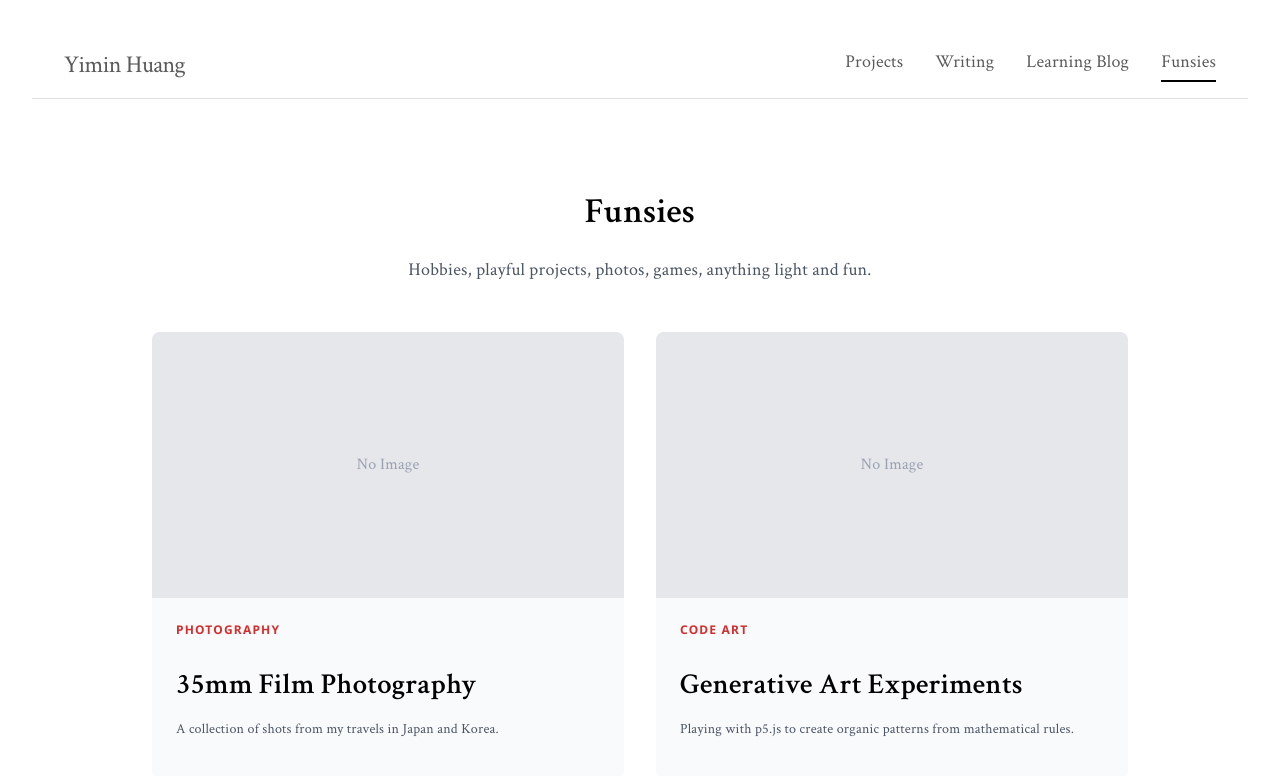
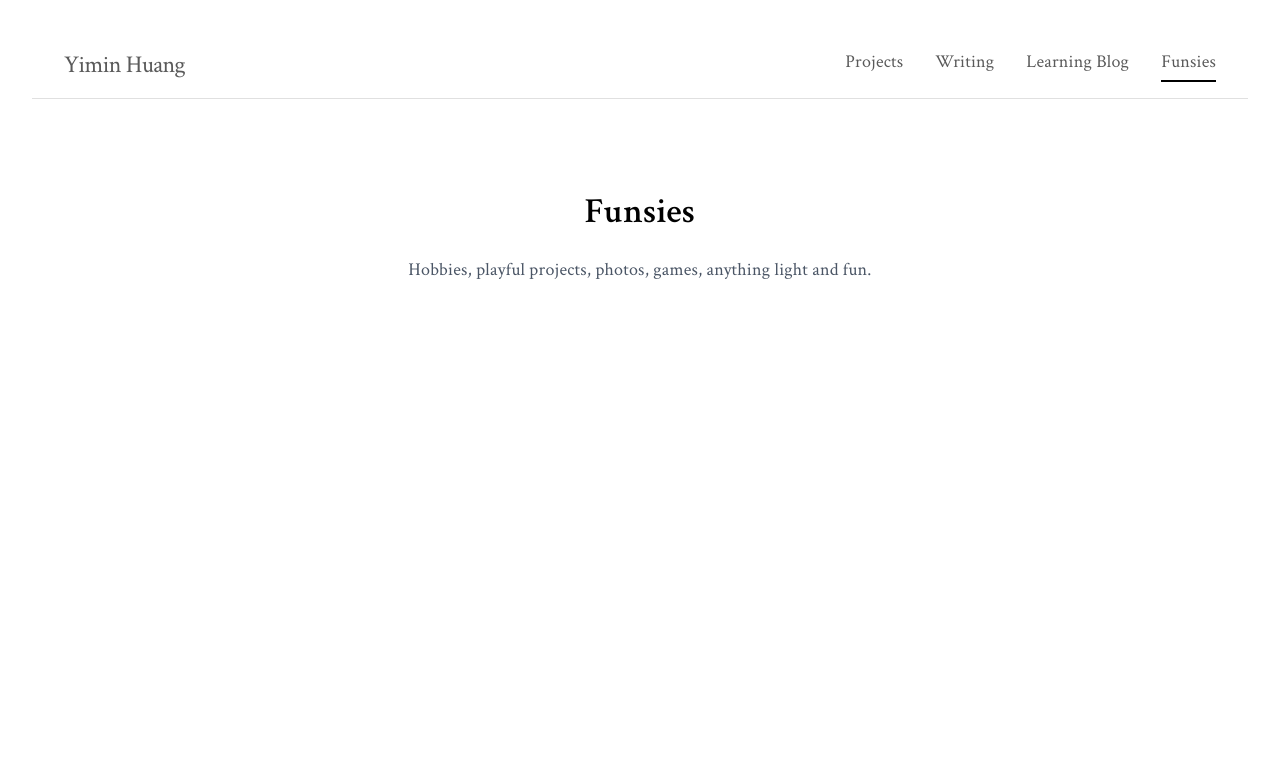
Before and after one commit to amoveablefeastym/my-personal-website, a React (Vite) app: page /funsies in a window 1280 px wide. Shown: the top 776 px of the page. Built offline with nearby package versions, Linux system fonts and the light colour scheme.

Commit message:
Remove placeholder content from Writing and Funsies sections

```diff
--- a/src/data/funsies.js
+++ b/src/data/funsies.js
@@ -1,31 +1 @@
-export const funsiesPosts = [
-  {
-    id: 1,
-    slug: "film-photography",
-    title: "35mm Film Photography",
-    category: "Photography",
-    image: null,
-    description: "A collection of shots from my travels in Japan and Korea.",
-    content: `
-### The Analog Process
-
-There is something magical about not seeing the photo immediately. It forces you to be present, to trust your eye, and to accept imperfections.
-
-- **Camera:** Canon AE-1
-- **Film:** Portra 400, Kodak Gold 200
-    `
-  },
-  {
-    id: 2,
-    slug: "generative-art",
-    title: "Generative Art Experiments",
-    category: "Code Art",
-    image: null,
-    description: "Playing with p5.js to create organic patterns from mathematical rules.",
-    content: `
-### Controlled Chaos
-
-Using Perlin noise and flow fields to simulate natural textures. The beauty of generative art is that you write the rules, but the computer makes the choices.
-    `
-  }
-];
+export const funsiesPosts = [];
--- a/src/data/writing.js
+++ b/src/data/writing.js
@@ -1,32 +1 @@
-export const writingPosts = [
-  {
-    id: 1,
-    slug: "on-minimalism",
-    title: "On Digital Minimalism",
-    date: "January 2025",
-    excerpt: "Reflecting on the clutter of modern digital life and the peace found in subtraction.",
-    content: `
-### The Noise
-
-We are surrounded by notifications, red dots, and infinite scrolls. It's easy to forget what silence feels like.
-
-### The Signal
-
-Minimalism isn't about having nothing. It's about making room for what matters. In design, whitespace draws attention to the content. In life, empty time draws attention to our thoughts.
-    `
-  },
-  {
-    id: 2,
-    slug: "why-i-write",
-    title: "Why I Write",
-    date: "December 2024",
-    excerpt: "Writing as a tool for thinking, not just communication.",
-    content: `
-### Thinking on Paper
-
-I don't write to share what I know. I write to find out what I think. The process of structuring sentences forces unstructured thoughts into clarity.
-
-> "Writing is nature's way of letting you know how sloppy your thinking is." - Guindon
-    `
-  }
-];
+export const writingPosts = [];
```
